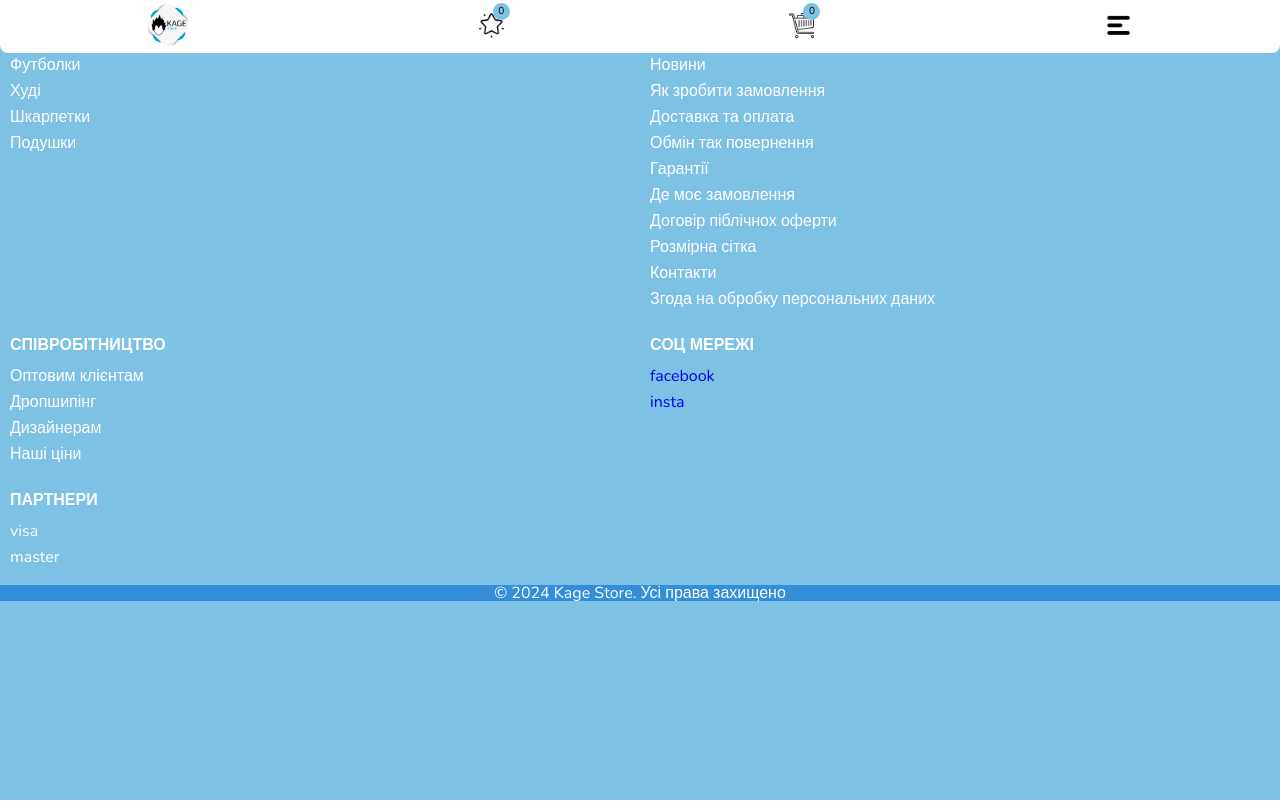
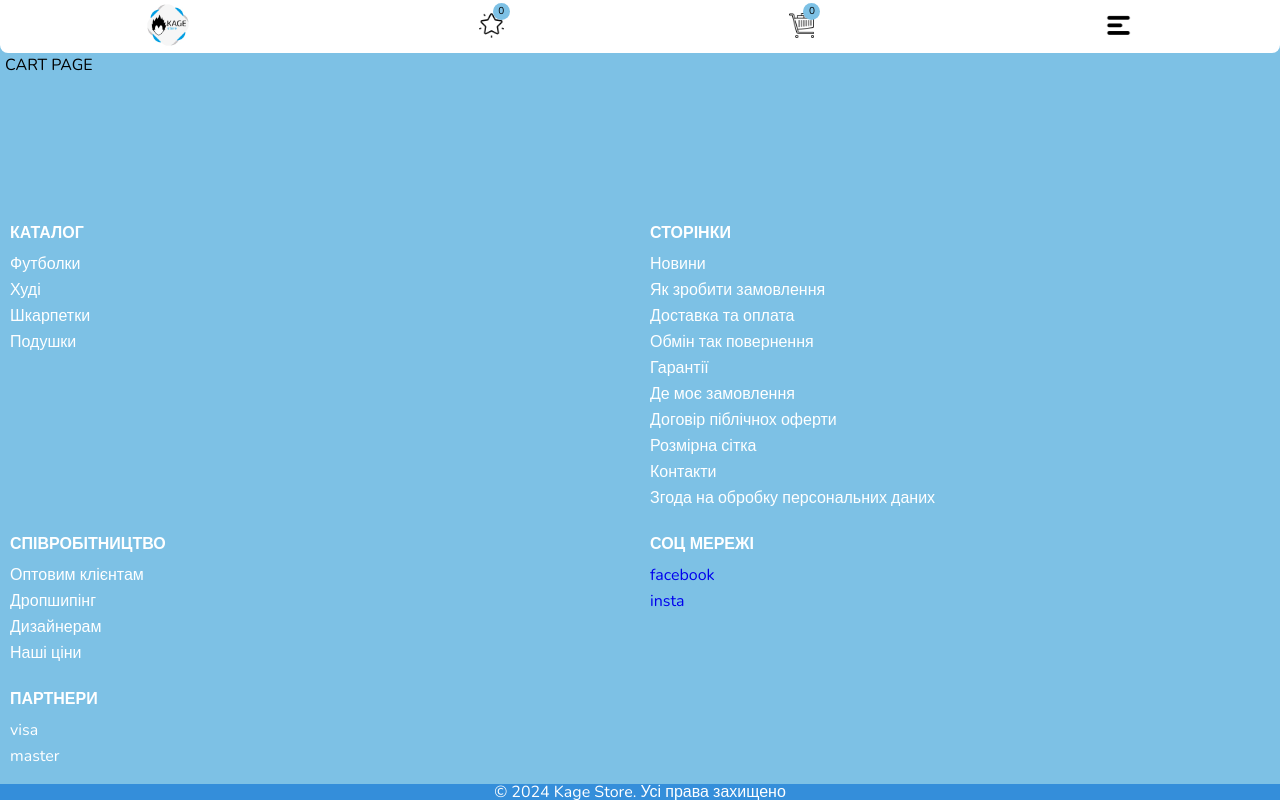
Before and after one commit to vadym-zaiats/kage.store, a Next.js app in the folder client/: page /cart in a window 1280 px wide. Built offline with nearby package versions, Linux system fonts and the light colour scheme.

Commit message:
dinamic routing

```diff
--- a/client/src/app/cart/cart.module.scss
+++ b/client/src/app/cart/cart.module.scss
@@ -0,0 +1,6 @@
+.cart {
+  flex: 1 1 auto;
+  margin-top: 57px;
+  padding: 0 5px;
+  position: relative;
+}
--- a/client/src/app/cart/page.jsx
+++ b/client/src/app/cart/page.jsx
@@ -1,3 +1,5 @@
+import styles from "./cart.module.scss";
+
 export default function Cart() {
-  return <div>CART PAGE</div>;
+  return <div className={styles[`cart`]}>CART PAGE</div>;
 }
--- a/client/src/app/fav/fav.module.scss
+++ b/client/src/app/fav/fav.module.scss
@@ -0,0 +1,6 @@
+.favourite {
+  flex: 1 1 auto;
+  margin-top: 57px;
+  padding: 0 5px;
+  position: relative;
+}
--- a/client/src/app/fav/page.jsx
+++ b/client/src/app/fav/page.jsx
@@ -1,3 +1,5 @@
+import styles from "./fav.module.scss";
+
 export default function Fav() {
-  return <div>FAV PAGE</div>;
+  return <div className={styles[`favourite`]}>FAV PAGE</div>;
 }
--- /dev/null
+++ b/client/src/app/product/[id]/page.jsx
@@ -0,0 +1,5 @@
+import styles from "../product.module.scss";
+
+export default function CurrentProduct({ params: { id } }) {
+  return <div className={styles[`product`]}>CURRENT PRODUCT itemNo: {id}</div>;
+}
--- /dev/null
+++ b/client/src/app/product/page.jsx
@@ -0,0 +1,6 @@
+import styles from "./product.module.scss";
+import Link from "next/link";
+
+export default function Product() {
+  return <div className={styles[`product`]}>PRODUCT PAGE</div>;
+}
--- /dev/null
+++ b/client/src/app/product/product.module.scss
@@ -0,0 +1,6 @@
+.product {
+  flex: 1 1 auto;
+  margin-top: 57px;
+  padding: 0 5px;
+  position: relative;
+}
--- a/client/src/app/ui/card/card.jsx
+++ b/client/src/app/ui/card/card.jsx
@@ -1,7 +1,9 @@
 import Image from "next/image";
 import styles from "./card.module.scss";
+import Link from "next/link";
 
-export function Card({ name, currentPrice, imageUrls }) {
+export function Card({ name, currentPrice, imageUrls, itemNo }) {
+  console.log(itemNo);
   return (
     <div className={styles[`card-wrapper`]}>
       <Image
@@ -11,6 +13,7 @@ export function Card({ name, currentPrice, imageUrls }) {
         height={25}
         alt="to-fav"
       />
+      <Link href={`/product/${itemNo}`}>
         <Image
           className={styles[`card-wrapper__img`]}
           src={imageUrls[0]}
@@ -23,6 +26,7 @@ export function Card({ name, currentPrice, imageUrls }) {
         <div className={styles[`card-wrapper__current-price`]}>
           {currentPrice} грн
         </div>
+      </Link>
       <Image
         className={styles[`card-wrapper__to-cart`]}
         src="/imgs/add-to-cart.png"
--- a/client/src/app/ui/productsBlock/ProductsBlock.jsx
+++ b/client/src/app/ui/productsBlock/ProductsBlock.jsx
@@ -4,7 +4,6 @@ import styles from "./productsBlock.module.scss";
 
 export function ProductsBlock({ title, products }) {
   const [count, setCount] = useState(2);
-
   const handleLoadMore = () => {
     setCount((prevState) => prevState + 2);
   };
@@ -18,12 +17,13 @@ export function ProductsBlock({ title, products }) {
           products.length > 0 &&
           products
             .slice(0, count)
-            .map(({ name, currentPrice, imageUrls, _id }) => (
+            .map(({ name, currentPrice, imageUrls, _id, itemNo }) => (
               <Card
                 key={_id}
                 name={name}
                 currentPrice={currentPrice}
                 imageUrls={imageUrls}
+                itemNo={itemNo}
               />
             ))}
       </div>
```
Lines whose indentation alone changed are shown as unchanged.
